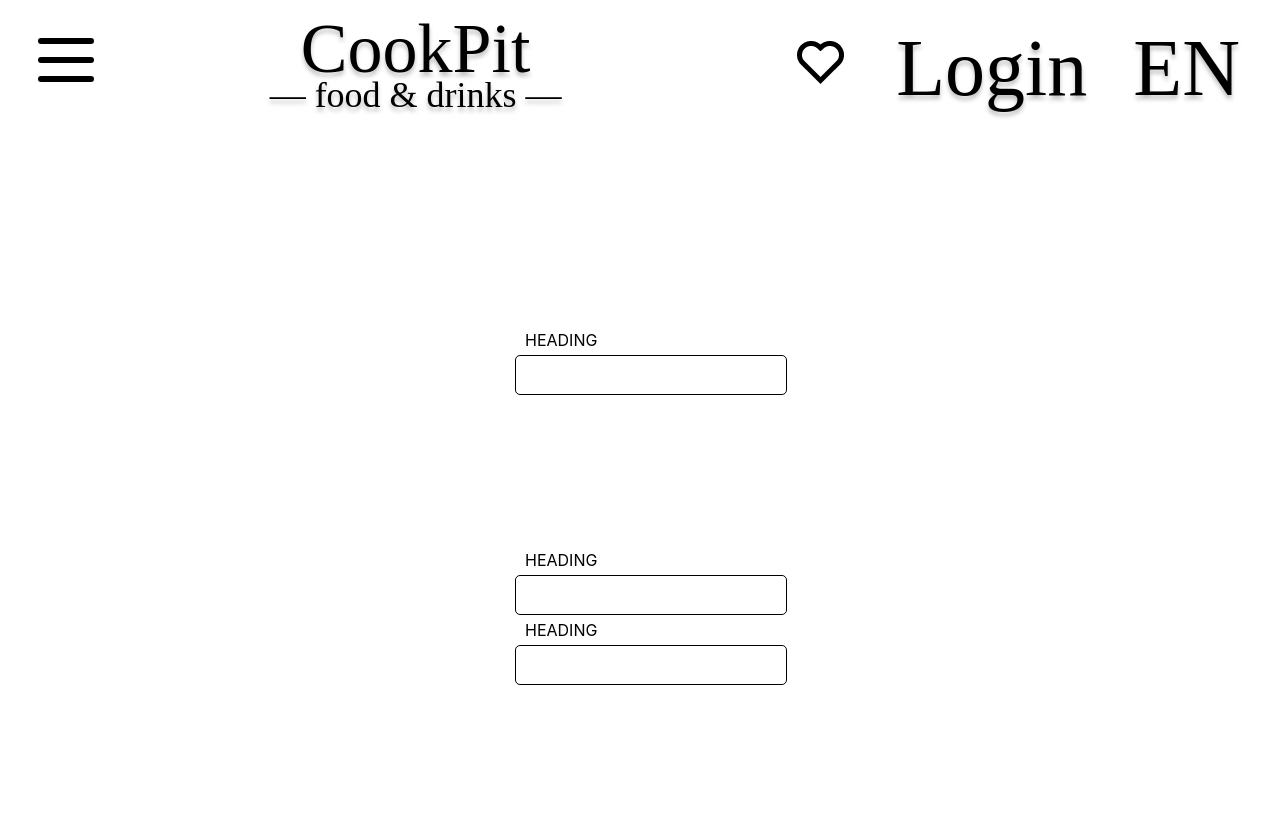
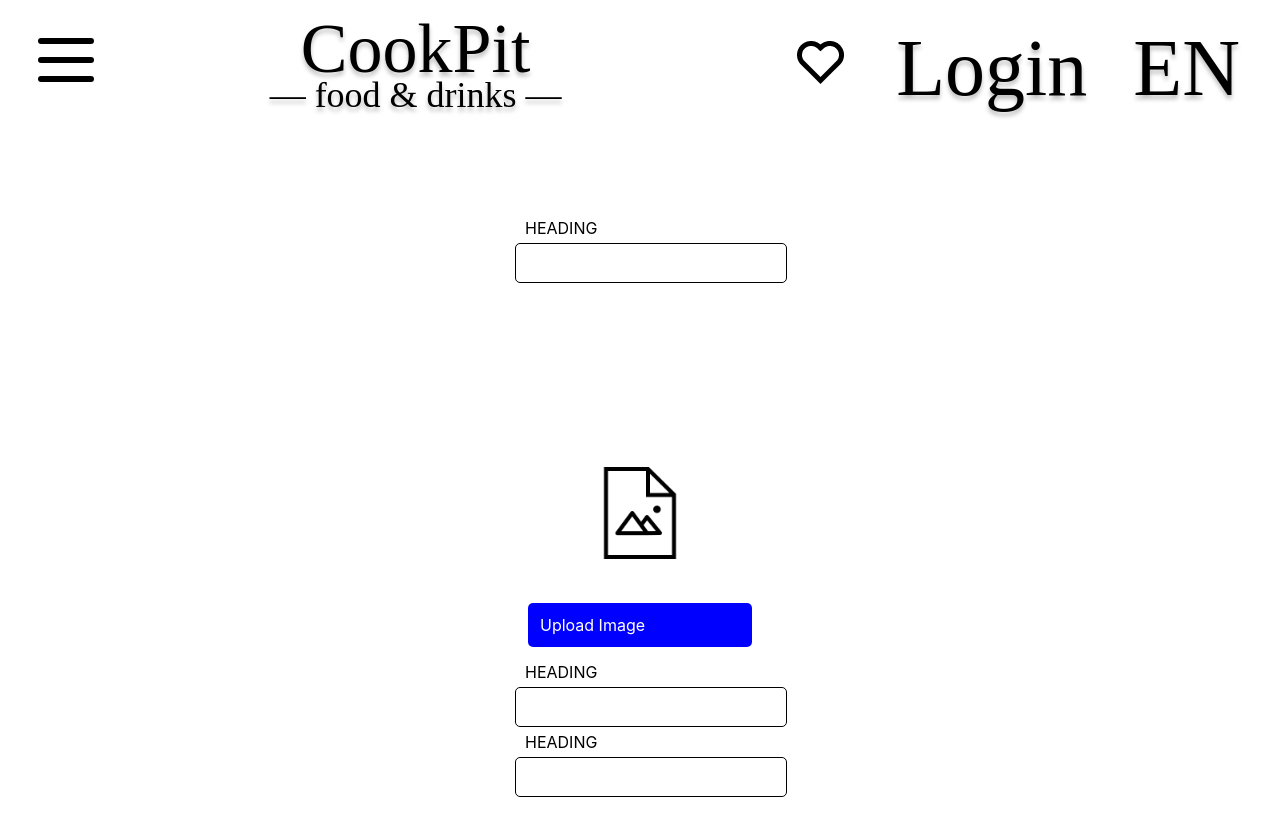
Before and after one commit to SE-TINF22B6/CookPit, a React (Create React App) app in the folder frontend/: page /upload-recipe in a window 1280 px wide. Shown: the top 836 px of the page. Built offline with nearby package versions, Linux system fonts and the light colour scheme; a web font is replaced by a local one.

Commit message:
Image Upload for RecipeUpload

```diff
--- a/frontend/src/components/Home/Home.tsx
+++ b/frontend/src/components/Home/Home.tsx
@@ -7,6 +7,7 @@ import SearchSite from '../SearchSite/SearchSite';
 import OpenAI from '../openai/OpenAI';
 import React, { useState } from 'react';
 import RecipeUpload from '../recipeUpload/recipeUpload';
+
 
 function Home() {
   const [loginVisible, setLoginVisible] = useState(false);
--- a/frontend/src/components/recipeUpload/recipeUpload.css
+++ b/frontend/src/components/recipeUpload/recipeUpload.css
@@ -6,8 +6,8 @@
     min-height: 100vh;
     flex-direction: column;
     gap: 30px;
-    top: 200px;
 }
+
 #inputBox{
     position: relative;
     width: 250px;
@@ -34,3 +34,23 @@
 #blocker1{
     width:500px;
 }
+.imageUpload{
+    width: 100px;
+    height: 100px;
+    align-items: center;
+    justify-content: center;
+
+}
+.uploadImageLabel{
+    display: block;
+    width: 200px;
+    background: blue;
+    color: white;
+    padding: 12px;
+    margin: 10px auto;
+    border-radius: 5px;
+    cursor: pointer;
+}
+#input-file{
+    display: none;
+}
--- a/frontend/src/components/recipeUpload/recipeUpload.tsx
+++ b/frontend/src/components/recipeUpload/recipeUpload.tsx
@@ -1,6 +1,6 @@
-import React, { useState } from 'react'
+import React, { useState, ChangeEvent } from 'react'
+import uploadImage from '../recipeUpload/image-upload.png';
 import '../recipeUpload/recipeUpload.css';
-
 
 
 
@@ -8,9 +8,20 @@ export default function Body(){
     function setLanguage(language:HTMLElement) {
         const activeLanguage = document.getElementById("language_selection");
         activeLanguage!.innerText = language.innerText;}
+        const [uploadImageSrc, setUploadImageSrc] = useState<string | null>(null);
+
+        const handleFileChange = (event: React.ChangeEvent<HTMLInputElement>) => {
+          const file = event.target.files?.[0];
+          if (file) {
+            setUploadImageSrc(URL.createObjectURL(file));
+          }
+        };
+
+
 
   return (
 <body>
+
 
     <div id='template'>
         <div id="inputBox" >
@@ -22,6 +33,12 @@ export default function Body(){
         <div id='blocker1'></div>
         <div id='blocker1'></div>
         <div id='blocker1'></div>
+
+      <img className='imageUpload' src={uploadImageSrc || uploadImage} id='picture-pic' alt="Uploaded" />
+      <label className='uploadImageLabel' htmlFor="input-file">Upload Image</label>
+      <input id='input-file' type="file" accept='image/jpeg, image/png, image/jpg' onChange={handleFileChange} />
+
+
         <div id="inputBox">
             <input type="text"/>
             <span>Heading</span>
@@ -30,6 +47,7 @@ export default function Body(){
             <input type="text"/>
             <span>Heading</span>
         </div>
+
     </div>
 </body>
   )}
```
Also changed, not shown: frontend/src/components/recipeUpload/image-upload.png (added).
